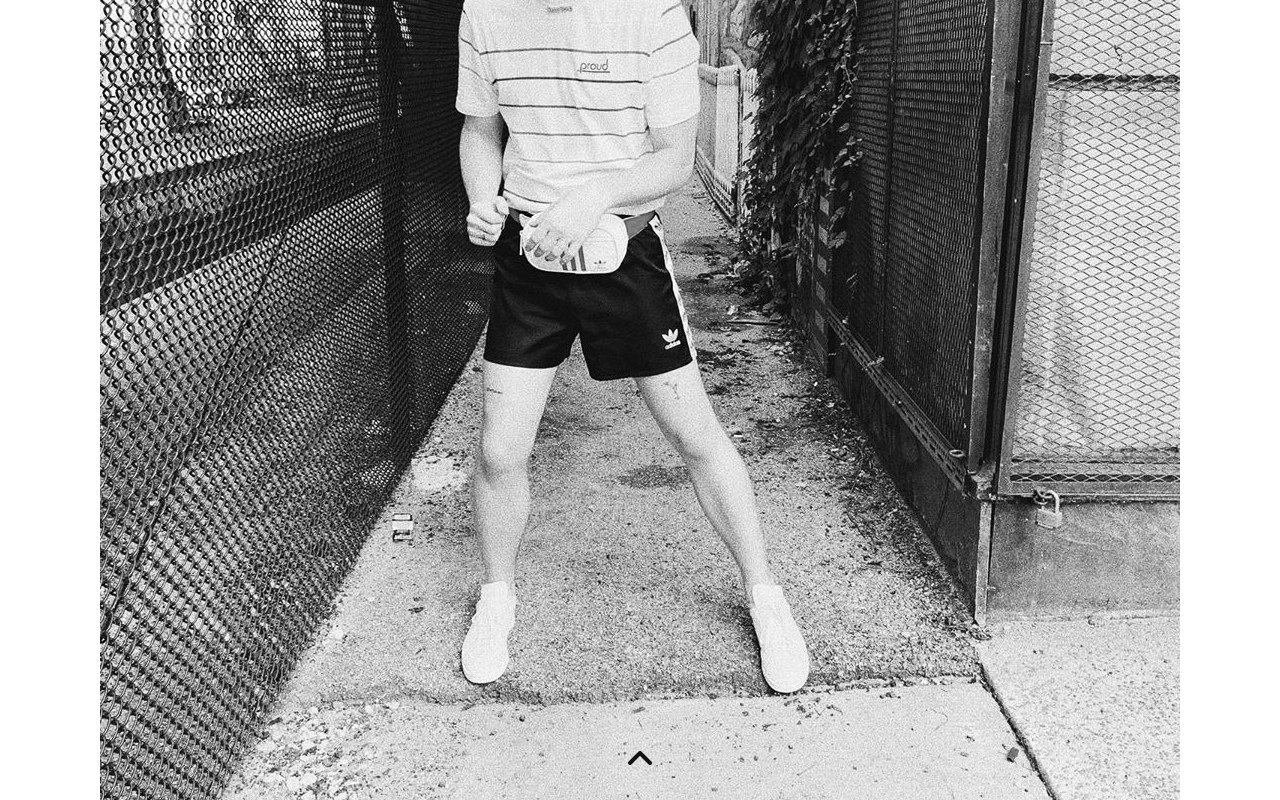
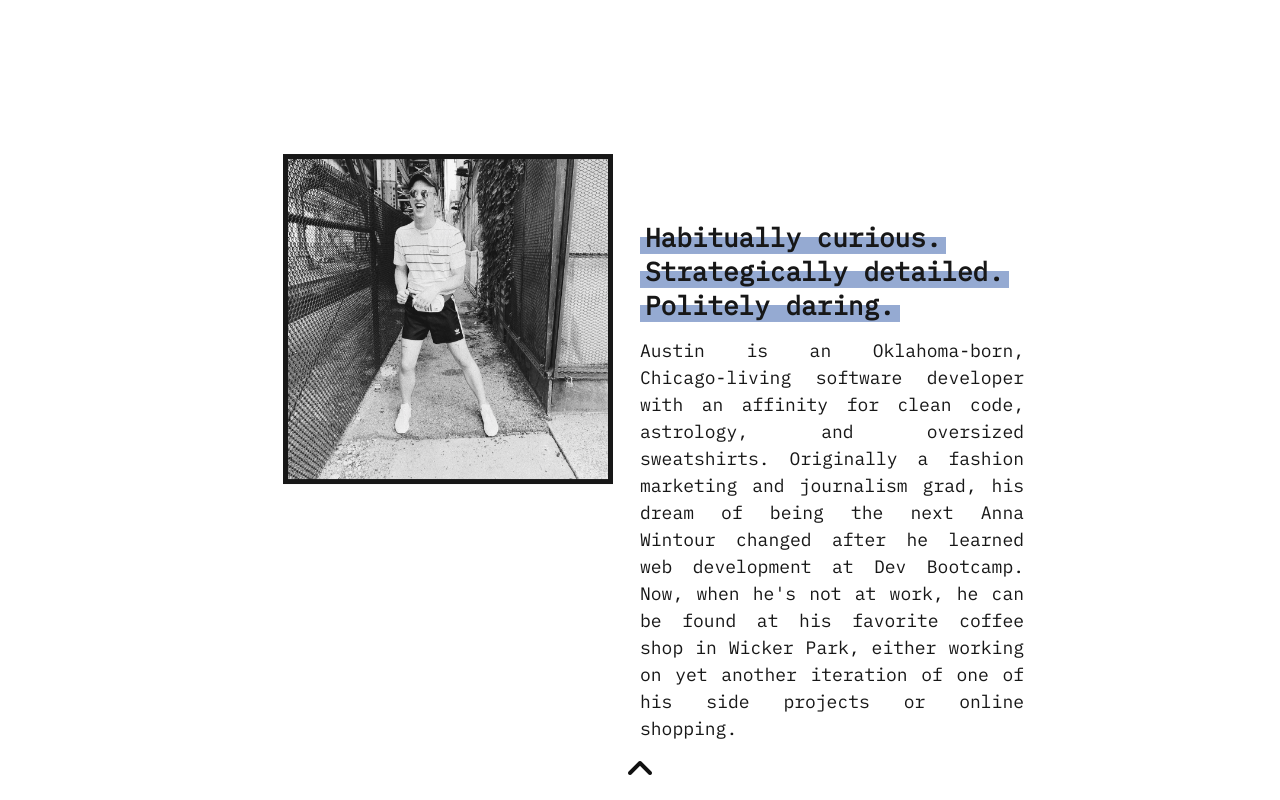
Before and after one commit to austinratcliff/dossier-old, a React (Create React App) app in the folder client/: page / in a window 1280 px wide. Both pictures are taken after a click on the icon 640 px from the left and 41 px from the top of the page. Shown: the top 800 px of the page. Built offline with nearby package versions, Linux system fonts and the light colour scheme.

Commit message:
Add styles and animations to About component

```diff
--- a/client/src/Pages/About/About.css
+++ b/client/src/Pages/About/About.css
@@ -9,11 +9,51 @@
   font-family: 'IBM Plex Mono', monospace;
   height: 100vh;
   width: 100vw;
+  overflow: hidden;
 }
 
 .About .header {
+  position: absolute;
   font-size: calc(10px + 5vmin);
   margin: 0;
+  animation: slide-up 1.5s 1.5s 1 forwards;
+}
+
+.About .austin {
+  position: absolute;
+  transform: translate(-15vw, -15vh);
+  border: 5px solid #111;
+  width: 25vw;
+  opacity: 0;
+  visibility: hidden;
+  animation: fade-in-down 1s 2s 1 forwards;
+}
+
+.About .text {
+  position: absolute;
+  transform: translate(15vw, 15vh);
+  text-align: left;
+  width: 30vw;
+  opacity: 0;
+  visibility: hidden;
+  animation: fade-in-up 1s 2s 1 forwards;
+}
+
+.About .description {
+  font-size: calc(10px + 2vmin);
+  margin: 0;
+}
+
+.About .bio {
+  font-size: calc(10px + 1vmin);
+  line-height: 1.5;
+  text-align: justify;
+  margin: 15px 0 0 0;
+}
+
+.About .highlight {
+  background: linear-gradient(180deg, rgba(255, 255, 255, 0) 50%, #92A8D1 50%);
+  padding: 0 5px;
 }
 
 .About .home {
@@ -21,4 +61,33 @@
   bottom: 0;
   margin-bottom: 25px;
   cursor: pointer;
+  animation: bounce-down 1s infinite alternate;
 }
+
+.About .home:hover {
+  animation-play-state: paused;
+}
+
+@keyframes slide-up {
+  from {transform: translateY(0);}
+  to {transform: translateY(-100vh);}
+}
+
+@keyframes fade-in-down {
+  from {transform: translate(-15vw, -15vh); opacity: 0; visibility: hidden;}
+  to {transform: translate(-15vw, -10vh); opacity: 1; visibility: visible;}
+}
+
+@keyframes fade-in-up {
+  from {transform: translate(15vw, 15vh); opacity: 0; visibility: hidden;}
+  to {transform: translate(15vw, 10vh); opacity: 1; visibility: visible;}
+}
+
+@keyframes bounce-down {
+  from {margin-bottom: 25px;}
+  to {margin-bottom: 15px;}
+}
+
+/*
+TODO: Add mobile responsive design
+*/
```
